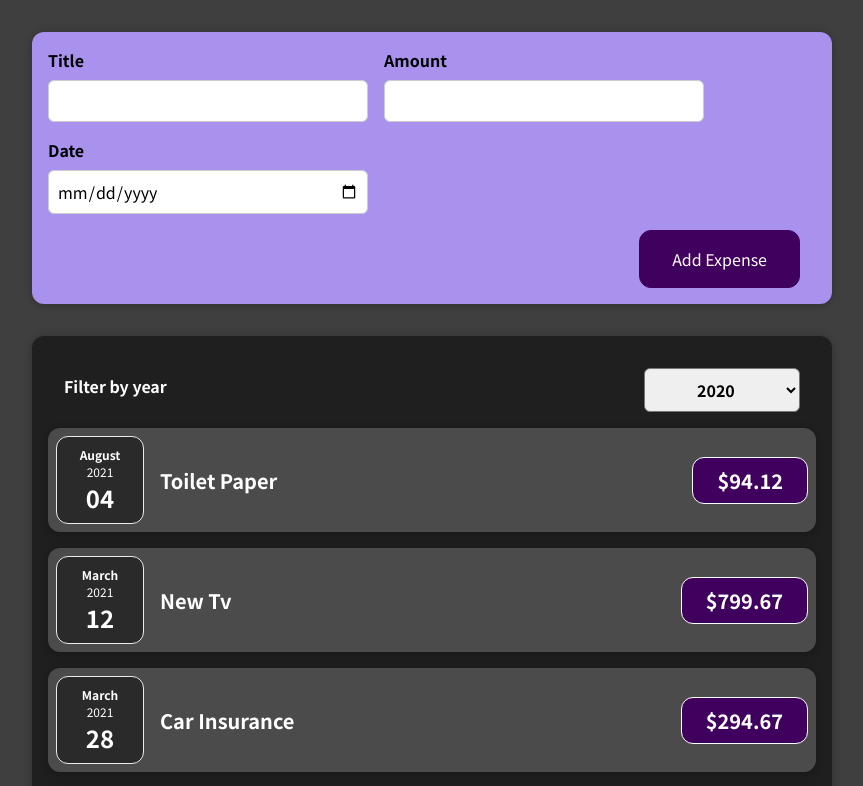
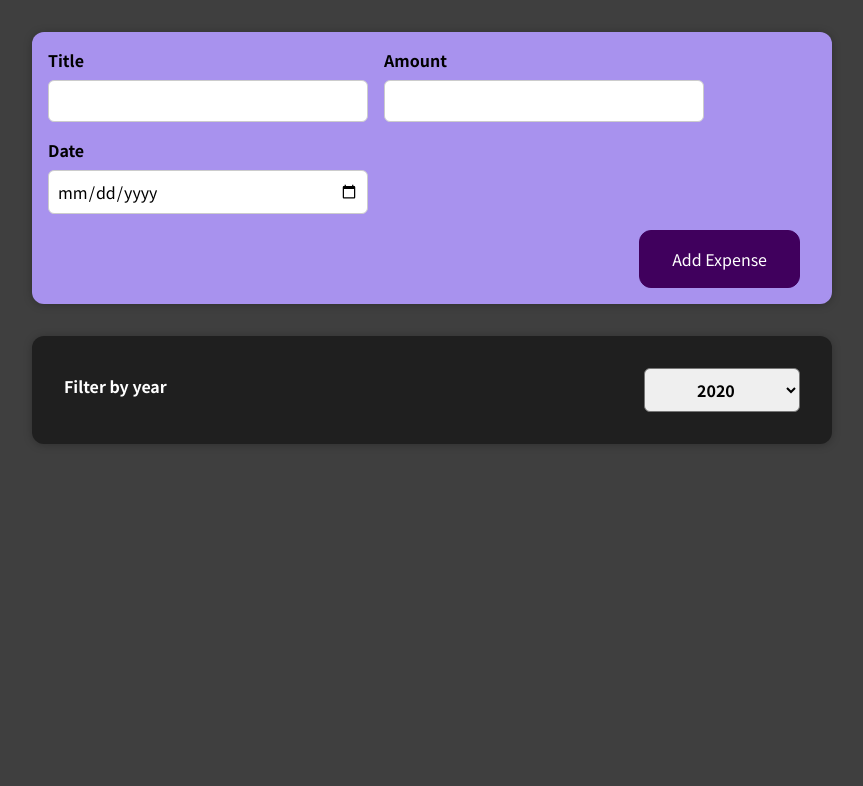
Before and after one commit to emil-ep/react-expense-calculator, a React (Create React App) app: page / in a window 1280 px wide. Shown: the top 786 px of the page, without its empty margins (208-1071 px from the left). Built offline with nearby package versions, Linux system fonts and the light colour scheme.

Commit message:
added dynamic filtering with year filter

```diff
--- a/src/components/expenses/Expenses.js
+++ b/src/components/expenses/Expenses.js
@@ -6,6 +6,10 @@
 
 const Expenses = (props) => {
   const [yearFilter, setYearFilter] = useState("2020");
+
+  const filteredExpenses = props.items.filter((expense) => {
+    return expense.date.getFullYear().toString() === yearFilter;
+  });
 
   const yearFilterChangeHandler = (selectedYear) => {
     setYearFilter(selectedYear);
@@ -18,7 +22,7 @@
           selected={yearFilter}
           onYearSelected={yearFilterChangeHandler}
         />
-        {props.items.map((expense) => (
+        {filteredExpenses.map((expense) => (
           <ExpenseItem
             key={expense.id}
             title={expense.title}
```
